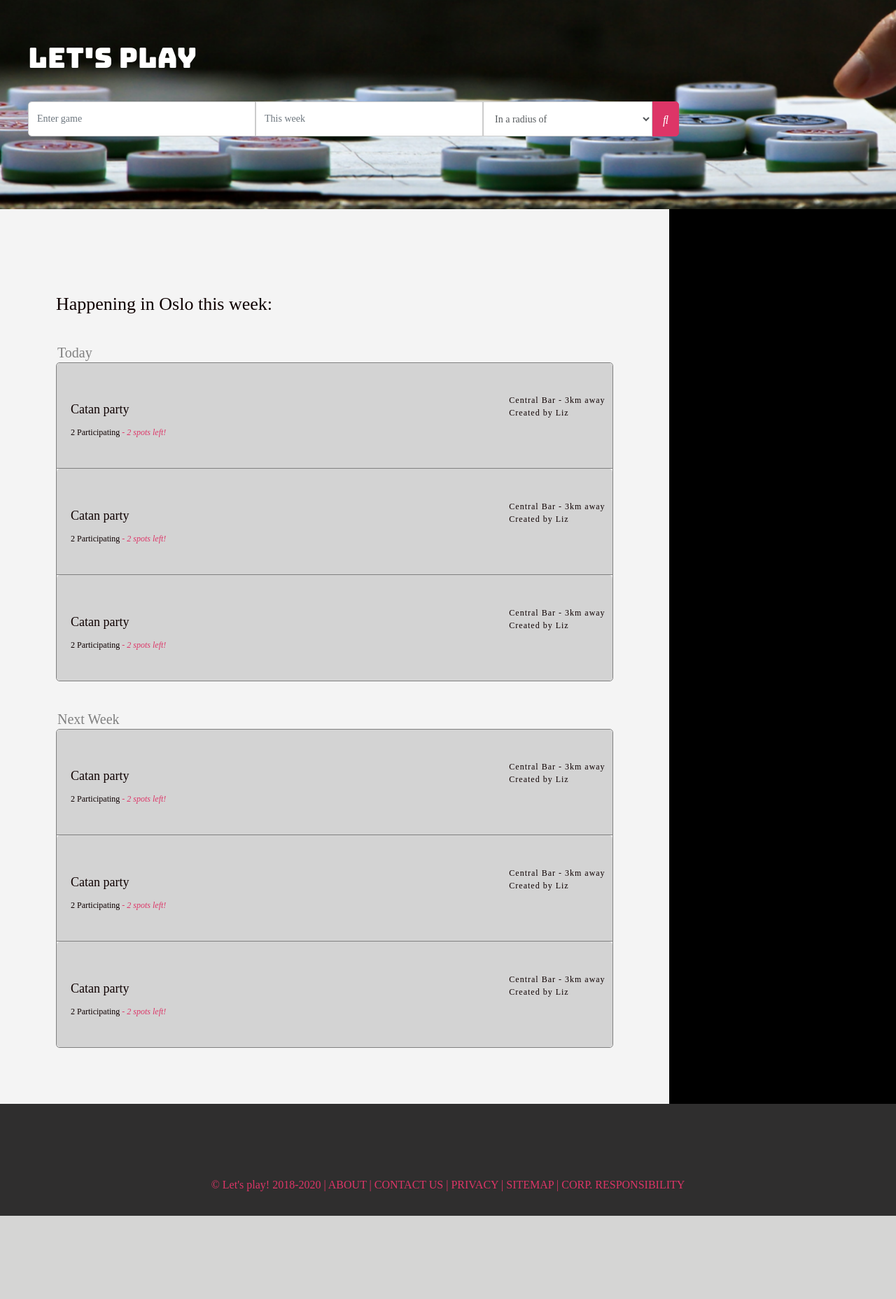
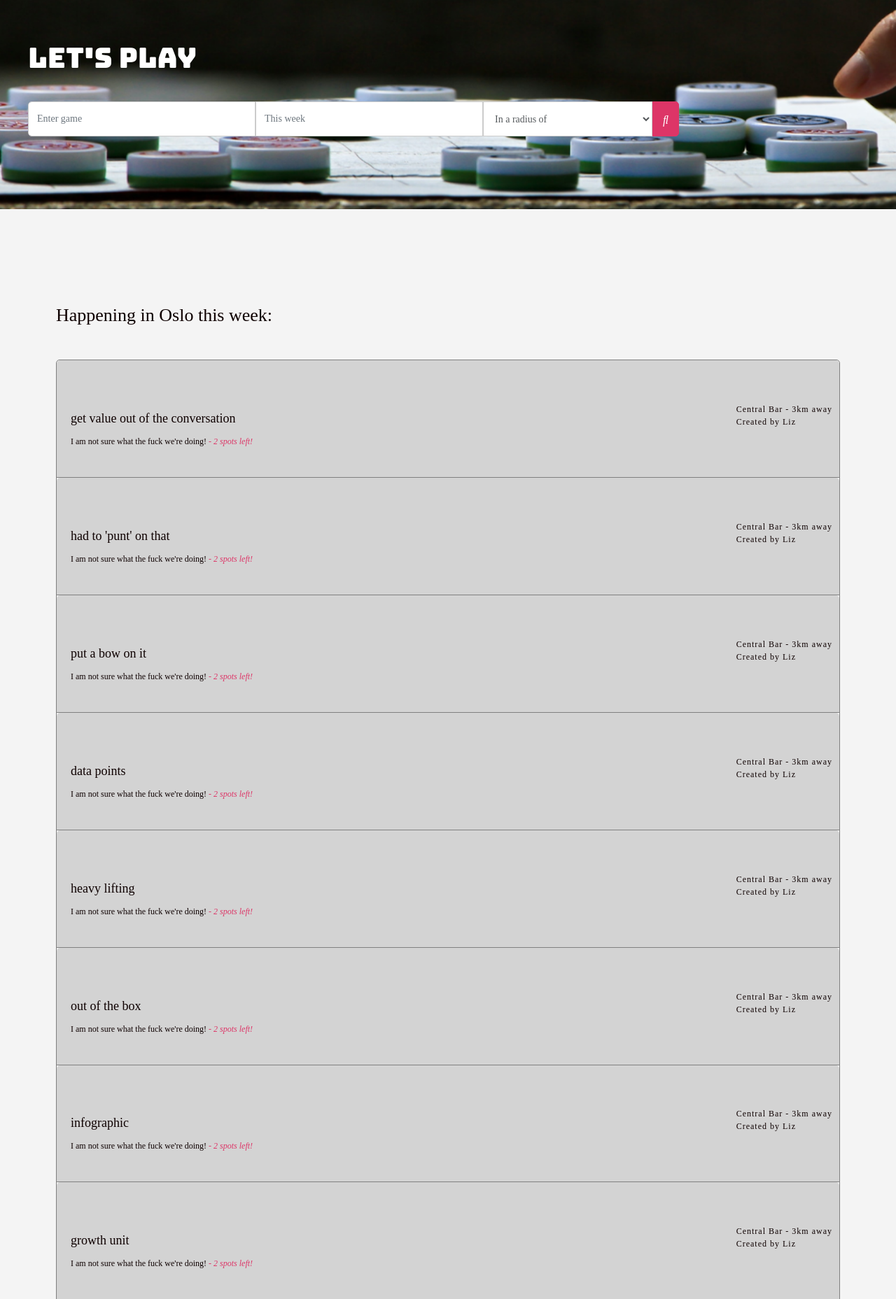
Before and after one commit to dagas19/Lets-play, a Rails app: page /events in a window 1280 px wide. Shown: the part 71-1928 px from the top of the page at 70% size. Before the commit the page ends 1809 px from the top, so only its background shows below. Run offline with Rails 7, Linux system fonts and the light colour scheme; data comes from the database, SQL or seed files in the repository; style sheets or scripts are compiled from the project's sources; parts of the project's set-up code (start-up, migrations or seed data) failed here and were passed over; some libraries are stand-ins or nearby versions; some web fonts are replaced.

Commit message:
fixed partial problems

```diff
--- a/app/views/events/_card.html.erb
+++ /dev/null
@@ -1,8 +0,0 @@
-<div class="card-box event-card" >
-  <div class="card-title">
-      <h2>Catan party</h2>
-      <p>2 Participating<em style="color: #DD3567"> - 2 spots left!</em></p>
-      <span class="location"><i class="fas fa-map-marker-alt"></i>  Central Bar - 3km  away<br>Created by Liz</span>
-  </div>
-  <%= link_to " ", root_path, class: "stretched-link"%>
-</div>
--- a/app/views/events/index.html.erb
+++ b/app/views/events/index.html.erb
@@ -30,25 +30,12 @@
 
 <div class="events-page-content">
   <div class="events-container">
-    <h3>Happening in Oslo this week:</h3>
+    <h3 class="mb-5">Happening in Oslo this week:</h3>
     <div class="event-group">
-      <h4>Today</h4>
       <div class="box-border">
-        <%= render "card" %>
-        <%= render "card" %>
-        <%= render "card" %>
+        <%= render "shared/card" %>
       </div>
     </div>
-
-    <div class="event-group">
-      <h4>Next Week</h4>
-      <div class="box-border">
-        <%= render "card" %>
-        <%= render "card" %>
-        <%= render "card" %>
-      </div>
-    </div>
-  </div>
 
   <div class="events-filter-bar " style="background-color: black">
 
--- /dev/null
+++ b/app/views/shared/_card.html.erb
@@ -0,0 +1,10 @@
+<% @events.each do |event| %>
+<div class="card-box event-card" >
+  <div class="card-title">
+      <h2> <%= event.title %></h2>
+      <p>I am not sure what the fuck we're doing!<em style="color: #DD3567"> - 2 spots left!</em></p>
+      <span class="location"><i class="fas fa-map-marker-alt"></i>  Central Bar - 3km  away<br>Created by Liz</span>
+  </div>
+  <%= link_to " ", event_path(event), class: "stretched-link"%>
+</div>
+<% end %>
```
